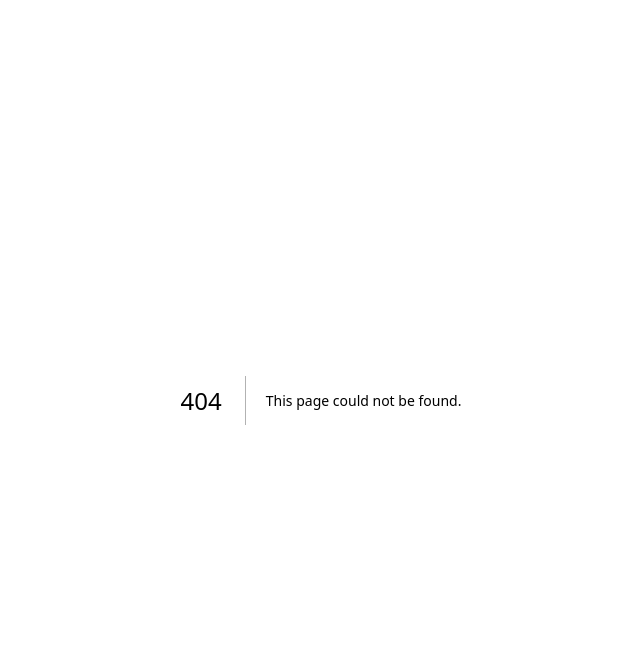
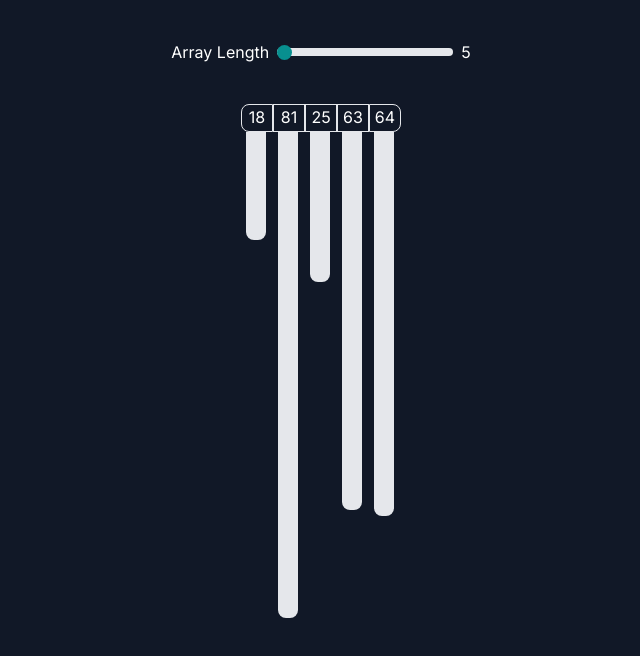
Before and after one commit to SurainSaigal/algorithm-visualizer, a Next.js app: page /arrays in a window 1280 px wide. Before the commit this address had no page. Shown: the top 656 px of the page, without its empty margins (319-959 px from the left). Built offline with nearby package versions, Linux system fonts and the light colour scheme.

Commit message:
arrays started

```diff
--- /dev/null
+++ b/app/arrays/page.js
@@ -0,0 +1,99 @@
+"use client";
+import { useState, useEffect } from "react";
+
+function generateRandomArray(minVal, maxVal, length) {
+    const arr = [];
+    for (let i = 0; i < length; i++) {
+        const randNum = Math.floor(Math.random() * (maxVal - minVal + 1) + minVal);
+        arr.push(randNum);
+    }
+    return arr;
+}
+
+const maxBarHeight = 600;
+const arrLengthToBarWidth = {
+    5: 20,
+    65: 15,
+    85: 10,
+    115: 5,
+    200: 3,
+    280: 1,
+};
+
+export default function Arrays() {
+    const [array, setArray] = useState([]);
+    const [arrayLength, setArrayLength] = useState(5);
+    const [barWidth, setBarWidth] = useState(20);
+
+    useEffect(() => {
+        setArray(generateRandomArray(1, 100, arrayLength));
+
+        if (arrayLength in arrLengthToBarWidth) {
+            setBarWidth(arrLengthToBarWidth[arrayLength]);
+        } else {
+            const arrLengths = Object.keys(arrLengthToBarWidth)
+                .map(Number)
+                .sort((a, b) => a - b);
+            for (let i = arrLengths.length - 1; i >= 0; i--) {
+                if (arrLengths[i] < arrayLength) {
+                    setBarWidth(arrLengthToBarWidth[arrLengths[i]]);
+                    break;
+                }
+            }
+        }
+    }, [arrayLength]);
+
+    const handleSliderChange = (event) => {
+        setArrayLength(event.target.value);
+        updateSliderBackground(event.target.value);
+    };
+
+    const updateSliderBackground = (value) => {
+        const slider = document.getElementById("default-range");
+        const percentage = ((value - slider.min) / (slider.max - slider.min)) * 100;
+        slider.style.background = `linear-gradient(to right, #088F8F ${percentage}%, white ${percentage}%)`;
+    };
+
+    return (
+        <div className="flex flex-col items-center">
+            <div className="flex flex-row justify-between mt-10">
+                <div className="text-base">Array Length</div>
+                <input
+                    id="default-range"
+                    type="range"
+                    value={arrayLength}
+                    min="5"
+                    max="450"
+                    step="5"
+                    onChange={handleSliderChange}
+                    className="ms-2 me-2 mt-2 w-44 h-2 bg-gray-200 rounded-lg appearance-none cursor-pointer dark:bg-gray-700"
+                />
+                <div>{arrayLength}</div>
+            </div>
+
+            <div className="flex flex-row mt-10 max-w-screen">
+                {array.map((num, index) => (
+                    <div className="flex flex-col items-center">
+                        {arrayLength <= 40 && (
+                            <div
+                                className={`w-8 h-7 border text-center ${
+                                    index === 0 ? "rounded-l-lg" : ""
+                                } ${index === array.length - 1 ? "rounded-r-lg" : ""}`}
+                                key={index}
+                            >
+                                {num}
+                            </div>
+                        )}
+                        <div
+                            className="bg-gray-200 rounded-b-lg me-[2px]"
+                            style={{
+                                width: `${barWidth}px`,
+                                height: `${(num / 100) * maxBarHeight}px`,
+                            }}
+                        />
+                    </div>
+                ))}
+            </div>
+        </div>
+    );
+}
--- a/app/globals.css
+++ b/app/globals.css
@@ -3,31 +3,33 @@
 @tailwind utilities;
 
 :root {
-  --foreground-rgb: 0, 0, 0;
-  --background-start-rgb: 214, 219, 220;
-  --background-end-rgb: 255, 255, 255;
-}
-
-@media (prefers-color-scheme: dark) {
-  :root {
     --foreground-rgb: 255, 255, 255;
-    --background-start-rgb: 0, 0, 0;
-    --background-end-rgb: 0, 0, 0;
-  }
+    --background-rgb: 17, 24, 39;
 }
 
 body {
-  color: rgb(var(--foreground-rgb));
-  background: linear-gradient(
-      to bottom,
-      transparent,
-      rgb(var(--background-end-rgb))
-    )
-    rgb(var(--background-start-rgb));
+    color: rgb(var(--foreground-rgb));
+    background: rgb(var(--background-rgb));
+}
+
+input[type="range"]::-webkit-slider-thumb {
+    appearance: none;
+    width: 15px;
+    height: 15px;
+    background: #088f8f;
+    border-radius: 50%;
+    cursor: pointer;
+}
+input[type="range"]::-moz-range-thumb {
+    width: 15px;
+    height: 15px;
+    background: #088f8f;
+    border-radius: 50%;
+    cursor: pointer;
 }
 
 @layer utilities {
-  .text-balance {
-    text-wrap: balance;
-  }
+    .text-balance {
+        text-wrap: balance;
+    }
 }
--- a/app/page.js
+++ b/app/page.js
@@ -1,113 +1,3 @@
-import Image from "next/image";
-
 export default function Home() {
-  return (
-    <main className="flex min-h-screen flex-col items-center justify-between p-24">
-      <div className="z-10 max-w-5xl w-full items-center justify-between font-mono text-sm lg:flex">
-        <p className="fixed left-0 top-0 flex w-full justify-center border-b border-gray-300 bg-gradient-to-b from-zinc-200 pb-6 pt-8 backdrop-blur-2xl dark:border-neutral-800 dark:bg-zinc-800/30 dark:from-inherit lg:static lg:w-auto  lg:rounded-xl lg:border lg:bg-gray-200 lg:p-4 lg:dark:bg-zinc-800/30">
-          Get started by editing&nbsp;
-          <code className="font-mono font-bold">app/page.js</code>
-        </p>
-        <div className="fixed bottom-0 left-0 flex h-48 w-full items-end justify-center bg-gradient-to-t from-white via-white dark:from-black dark:via-black lg:static lg:h-auto lg:w-auto lg:bg-none">
-          <a
-            className="pointer-events-none flex place-items-center gap-2 p-8 lg:pointer-events-auto lg:p-0"
-            href="https://vercel.com?utm_source=create-next-app&utm_medium=appdir-template&utm_campaign=create-next-app"
-            target="_blank"
-            rel="noopener noreferrer"
-          >
-            By{" "}
-            <Image
-              src="/vercel.svg"
-              alt="Vercel Logo"
-              className="dark:invert"
-              width={100}
-              height={24}
-              priority
-            />
-          </a>
-        </div>
-      </div>
-
-      <div className="relative flex place-items-center before:absolute before:h-[300px] before:w-full sm:before:w-[480px] before:-translate-x-1/2 before:rounded-full before:bg-gradient-radial before:from-white before:to-transparent before:blur-2xl before:content-[''] after:absolute after:-z-20 after:h-[180px] after:w-full sm:after:w-[240px] after:translate-x-1/3 after:bg-gradient-conic after:from-sky-200 after:via-blue-200 after:blur-2xl after:content-[''] before:dark:bg-gradient-to-br before:dark:from-transparent before:dark:to-blue-700 before:dark:opacity-10 after:dark:from-sky-900 after:dark:via-[#0141ff] after:dark:opacity-40 before:lg:h-[360px] z-[-1]">
-        <Image
-          className="relative dark:drop-shadow-[0_0_0.3rem_#ffffff70] dark:invert"
-          src="/next.svg"
-          alt="Next.js Logo"
-          width={180}
-          height={37}
-          priority
-        />
-      </div>
-
-      <div className="mb-32 grid text-center lg:max-w-5xl lg:w-full lg:mb-0 lg:grid-cols-4 lg:text-left">
-        <a
-          href="https://nextjs.org/docs?utm_source=create-next-app&utm_medium=appdir-template&utm_campaign=create-next-app"
-          className="group rounded-lg border border-transparent px-5 py-4 transition-colors hover:border-gray-300 hover:bg-gray-100 hover:dark:border-neutral-700 hover:dark:bg-neutral-800/30"
-          target="_blank"
-          rel="noopener noreferrer"
-        >
-          <h2 className={`mb-3 text-2xl font-semibold`}>
-            Docs{" "}
-            <span className="inline-block transition-transform group-hover:translate-x-1 motion-reduce:transform-none">
-              -&gt;
-            </span>
-          </h2>
-          <p className={`m-0 max-w-[30ch] text-sm opacity-50`}>
-            Find in-depth information about Next.js features and API.
-          </p>
-        </a>
-
-        <a
-          href="https://nextjs.org/learn?utm_source=create-next-app&utm_medium=appdir-template-tw&utm_campaign=create-next-app"
-          className="group rounded-lg border border-transparent px-5 py-4 transition-colors hover:border-gray-300 hover:bg-gray-100 hover:dark:border-neutral-700 hover:dark:bg-neutral-800 hover:dark:bg-opacity-30"
-          target="_blank"
-          rel="noopener noreferrer"
-        >
-          <h2 className={`mb-3 text-2xl font-semibold`}>
-            Learn{" "}
-            <span className="inline-block transition-transform group-hover:translate-x-1 motion-reduce:transform-none">
-              -&gt;
-            </span>
-          </h2>
-          <p className={`m-0 max-w-[30ch] text-sm opacity-50`}>
-            Learn about Next.js in an interactive course with&nbsp;quizzes!
-          </p>
-        </a>
-
-        <a
-          href="https://vercel.com/templates?framework=next.js&utm_source=create-next-app&utm_medium=appdir-template&utm_campaign=create-next-app"
-          className="group rounded-lg border border-transparent px-5 py-4 transition-colors hover:border-gray-300 hover:bg-gray-100 hover:dark:border-neutral-700 hover:dark:bg-neutral-800/30"
-          target="_blank"
-          rel="noopener noreferrer"
-        >
-          <h2 className={`mb-3 text-2xl font-semibold`}>
-            Templates{" "}
-            <span className="inline-block transition-transform group-hover:translate-x-1 motion-reduce:transform-none">
-              -&gt;
-            </span>
-          </h2>
-          <p className={`m-0 max-w-[30ch] text-sm opacity-50`}>
-            Explore starter templates for Next.js.
-          </p>
-        </a>
-
-        <a
-          href="https://vercel.com/new?utm_source=create-next-app&utm_medium=appdir-template&utm_campaign=create-next-app"
-          className="group rounded-lg border border-transparent px-5 py-4 transition-colors hover:border-gray-300 hover:bg-gray-100 hover:dark:border-neutral-700 hover:dark:bg-neutral-800/30"
-          target="_blank"
-          rel="noopener noreferrer"
-        >
-          <h2 className={`mb-3 text-2xl font-semibold`}>
-            Deploy{" "}
-            <span className="inline-block transition-transform group-hover:translate-x-1 motion-reduce:transform-none">
-              -&gt;
-            </span>
-          </h2>
-          <p className={`m-0 max-w-[30ch] text-sm opacity-50 text-balance`}>
-            Instantly deploy your Next.js site to a shareable URL with Vercel.
-          </p>
-        </a>
-      </div>
-    </main>
-  );
+    return <div></div>;
 }
```
